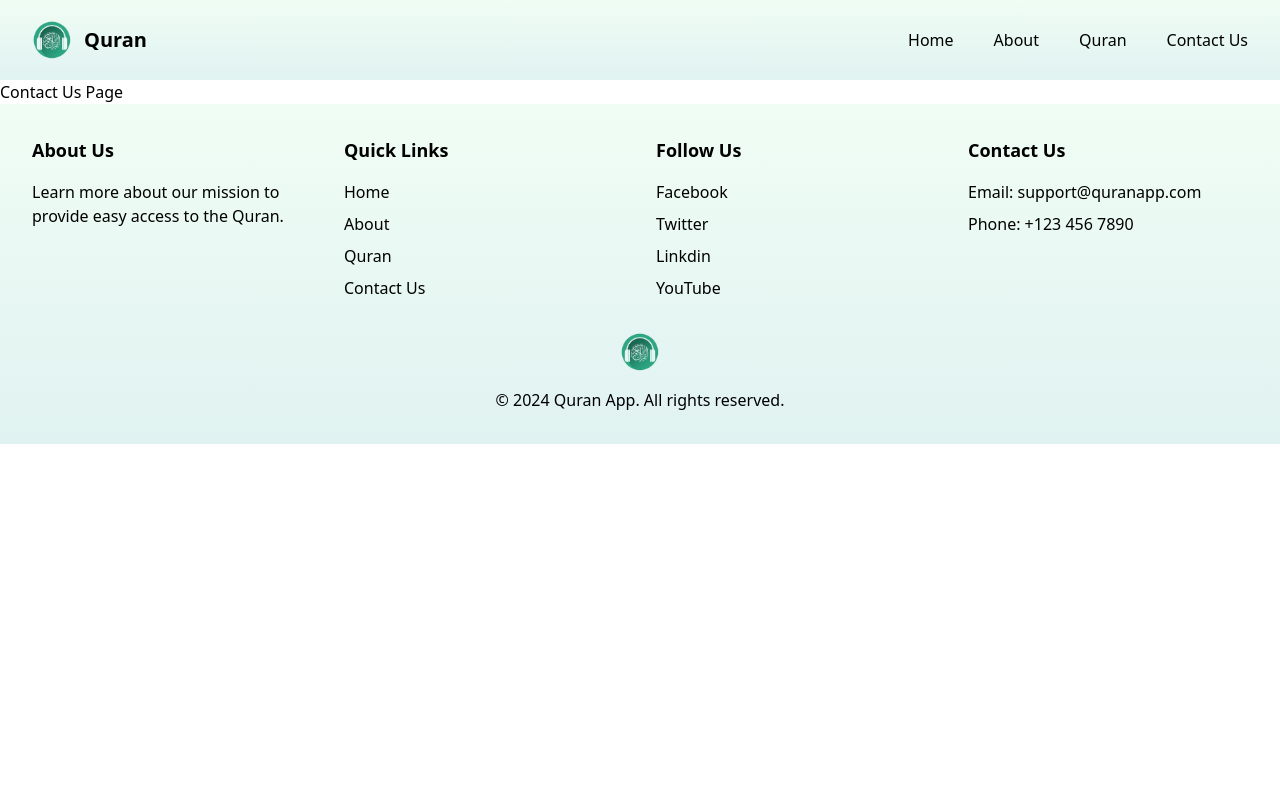
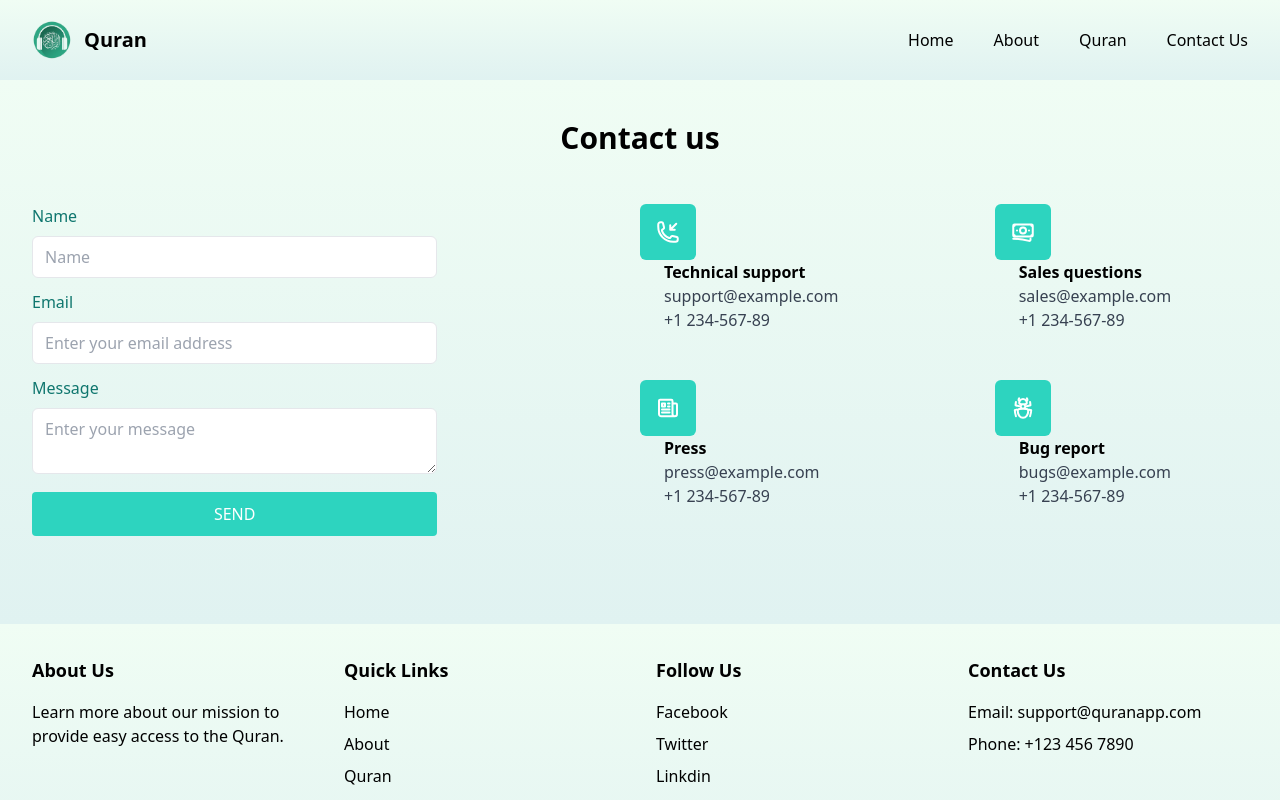
Before and after one commit to Abdinajib123/QuraanApp, a React (Vite) app: page /Contact in a window 1280 px wide. Shown: the top 800 px of the page. Built offline with nearby package versions, Linux system fonts and the light colour scheme.

Commit message:
Update Contact.jsx

```diff
--- a/src/pages/Contact.jsx
+++ b/src/pages/Contact.jsx
@@ -1,12 +1,93 @@
 import React from 'react';
 
-const Contact = () => {
+
+const Contact = ()=> {
   return (
 <div>
-<h1>
-    Contact Us Page
+<section className="py-10 overflow-hidden bg-gradient-to-b from-green-50 to-[#e0f2f1]">
+        <div className="px-4 mx-auto max-w-7xl sm:px-6 lg:px-8">
+          <div className="text-center md:max-w-xl lg:max-w-3xl mx-auto">
+            <h2 className="mb-12 text-3xl font-bold">Contact us</h2>
+          </div>
 
-</h1>
+          <div className="flex flex-wrap justify-between items-start">
+            <form className="mb-12 w-full md:w-5/12 lg:w-4/12">
+              <div className="mb-3">
+                <label className="block font-medium mb-2 text-teal-700" htmlFor="name">Name</label>
+                <input type="text" className="px-3 py-2 border w-full outline-none rounded-md" id="name" placeholder="Name" />
+              </div>
+
+              <div className="mb-3">
+                <label className="block font-medium mb-2 text-teal-700" htmlFor="email">Email</label>
+                <input type="email" className="px-3 py-2 border w-full outline-none rounded-md" id="email" placeholder="Enter your email address" />
+              </div>
+
+              <div className="mb-3">
+                <label className="block font-medium mb-2 text-teal-700" htmlFor="message">Message</label>
+                <textarea className="px-3 py-2 border rounded-md w-full outline-none" id="message" placeholder="Enter your message"></textarea>
+              </div>
+
+              <button type="button" className="w-full rounded bg-teal-400 px-6 py-2.5 font-medium uppercase text-white hover:bg-teal-500">
+                Send
+              </button>
+            </form>
+            <div className="w-full md:w-6/12 lg:w-6/12 flex flex-wrap justify-between">
+              <div className="flex flex-col items-start mb-12 w-full md:w-6/12 lg:w-5/12">
+                <div className="inline-block rounded-md bg-teal-400 p-4 text-white">
+                  <svg xmlns="http://www.w3.org/2000/svg" fill="none" viewBox="0 0 24 24" strokeWidth="2" stroke="currentColor" className="h-6 w-6">
+                    <path strokeLinecap="round" strokeLinejoin="round" d="M14.25 9.75v-4.5m0 4.5h4.5m-4.5 0l6-6m-3 18c-8.284 0-15-6.716-15-15V4.5A2.25 2.25 0 014.5 2.25h1.372c.516 0 .966.351 1.091.852l1.106 4.423c.11.44-.054.902-.417 1.173l-1.293.97a1.062 1.062 0 00-.38 1.21 12.035 12.035 0 007.143 7.143c.441.162.928-.004 1.21-.38l.97-1.293a1.125 1.125 0 011.173-.417l4.423 1.106c.5.125.852.575.852 1.091V19.5a2.25 2.25 0 01-2.25 2.25h-2.25z" />
+                  </svg>
+                </div>
+                <div className="ml-6">
+                  <p className="font-bold">Technical support</p>
+                  <p className="text-gray-700">support@example.com</p>
+                  <p className="text-gray-700">+1 234-567-89</p>
+                </div>
+              </div>
+
+              <div className="flex flex-col items-start mb-12 w-full md:w-6/12 lg:w-5/12">
+                <div className="inline-block rounded-md bg-teal-400 p-4 text-white">
+                  <svg xmlns="http://www.w3.org/2000/svg" fill="none" viewBox="0 0 24 24" strokeWidth="2" stroke="currentColor" className="h-6 w-6">
+                    <path strokeLinecap="round" strokeLinejoin="round" d="M2.25 18.75a60.07 60.07 0 0115.797 2.101c.727.198 1.453-.342 1.453-1.096V18.75M3.75 4.5v.75A.75.75 0 013 6h-.75m0 0v-.375c0-.621.504-1.125 1.125-1.125H20.25M2.25 6v9m18-10.5v.75c0 .414.336.75.75.75h.75m-1.5-1.5h.375c.621 0 1.125.504 1.125 1.125v9.75c0 .621-.504 1.125-1.125 1.125h-.375m1.5-1.5H21a.75.75 0 00-.75.75v.75m0 0H3.75m0 0h-.375a1.125 1.125 0 01-1.125-1.125V15m1.5 1.5v-.75A.75.75 0 003 15h-.75M15 10.5a3 3 0 11-6 0 3 3 0 016 0zm3 0h.008v.008H18V10.5zm-12 0h.008v.008H6V10.5z" />
+                  </svg>
+                </div>
+                <div className="ml-6">
+                  <p className="font-bold">Sales questions</p>
+                  <p className="text-gray-700">sales@example.com</p>
+                  <p className="text-gray-700">+1 234-567-89</p>
+                </div>
+              </div>
+
+              <div className="flex flex-col items-start mb-12 w-full md:w-6/12 lg:w-5/12">
+                <div className="inline-block rounded-md bg-teal-400 p-4 text-white">
+                  <svg xmlns="http://www.w3.org/2000/svg" fill="none" viewBox="0 0 24 24" strokeWidth="2" stroke="currentColor" className="h-6 w-6">
+                    <path strokeLinecap="round" strokeLinejoin="round" d="M12 7.5h1.5m-1.5 3h1.5m-7.5 3h7.5m-7.5 3h7.5m3-9h3.375c.621 0 1.125.504 1.125 1.125V18a2.25 2.25 0 01-2.25 2.25M16.5 7.5V18a2.25 2.25 0 002.25 2.25M16.5 7.5V4.875c0-.621-.504-1.125-1.125-1.125H4.125C3.504 3.75 3 4.254 3 4.875V18a2.25 2.25 0 002.25 2.25h13.5M6 7.5h3v3H6v-3z" />
+                  </svg>
+                </div>
+                <div className="ml-6">
+                  <p className="font-bold">Press</p>
+                  <p className="text-gray-700">press@example.com</p>
+                  <p className="text-gray-700">+1 234-567-89</p>
+                </div>
+              </div>
+
+              <div className="flex flex-col items-start w-full md:w-6/12 lg:w-5/12">
+                <div className="inline-block rounded-md bg-teal-400 p-4 text-white">
+                  <svg xmlns="http://www.w3.org/2000/svg" fill="none" viewBox="0 0 24 24" strokeWidth="2" stroke="currentColor" className="h-6 w-6">
+                    <path strokeLinecap="round" strokeLinejoin="round" d="M12 12.75c1.148 0 2.278.08 3.383.237 1.037.146 1.866.966 1.866 2.013 0 3.728-2.35 6.75-5.25 6.75S6.75 18.728 6.75 15c0-1.046.83-1.867 1.866-2.013A24.204 24.204 0 0112 12.75zm0 0c2.883 0 5.647.508 8.207 1.44a23.91 23.91 0 01-1.152 6.06M12 12.75c-2.883 0-5.647.508-8.208 1.44.125 2.104.52 4.136 1.153 6.06M12 12.75a2.25 2.25 0 002.248-2.354M12 12.75a2.25 2.25 0 01-2.248-2.354M12 8.25c.995 0 1.971-.08 2.922-.236.403-.066.74-.358.795-.762a3.778 3.778 0 00-.399-2.25M12 8.25c-.995 0-1.97-.08-2.922-.236-.402-.066-.74-.358-.795-.762a3.734 3.734 0 01.4-2.253M12 8.25a2.25 2.25 0 00-2.248 2.146M12 8.25a2.25 2.25 0 012.248 2.146M8.683 5a6.032 6.032 0 01-1.155-1.002c.07-.63.27-1.222.574-1.747m.581 2.749A3.75 3.75 0 0115.318 5m0 0c.427-.283.815-.62 1.155-.999a4.471 4.471 0 00-.575-1.752M4.921 6a24.048 24.048 0 00-.392 3.314c1.668.546 3.416.914 5.223 1.082M19.08 6c.205 1.08.337 2.187.392 3.314a23.882 23.882 0 01-5.223 1.082" />
+                  </svg>
+                </div>
+                <div className="ml-6">
+                  <p className="font-bold">Bug report</p>
+                  <p className="text-gray-700">bugs@example.com</p>
+                  <p className="text-gray-700">+1 234-567-89</p>
+                </div>
+              </div>
+            </div>
+          </div>
+        </div>
+      </section>
+
 </div>
   );
 }
```
